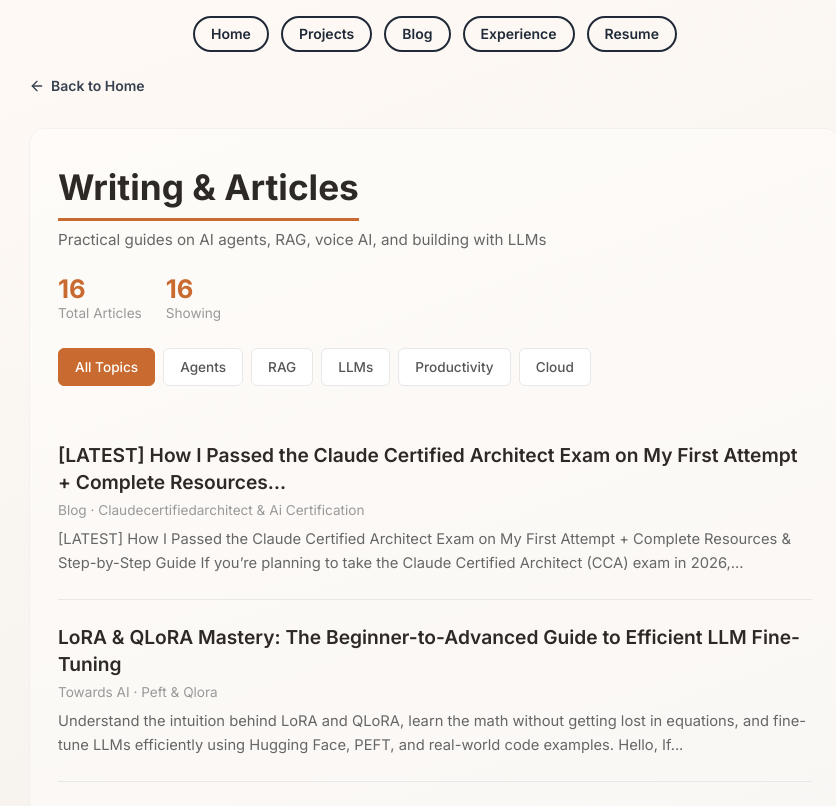
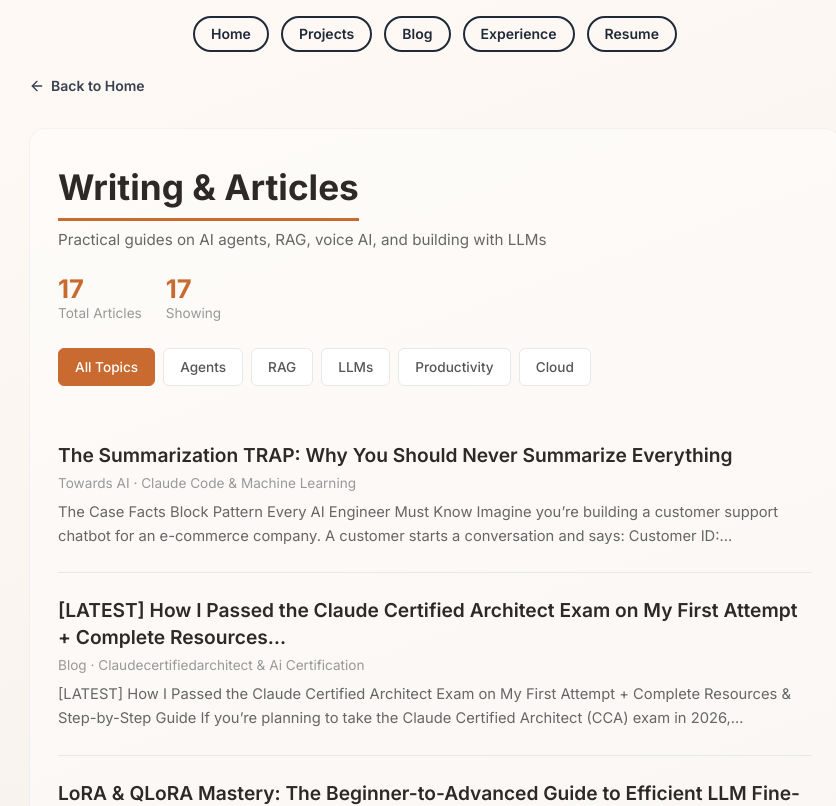
Before and after one commit to Jiten-Bhalavat/Portfolio, a React (Vite) app: page /medium in a window 1280 px wide. Shown: the top 806 px of the page, without its empty margins (205-1041 px from the left). Built offline with nearby package versions, Linux system fonts and the light colour scheme.

Commit message:
chore: sync Medium articles from RSS

```diff
--- a/src/data/medium.ts
+++ b/src/data/medium.ts
@@ -28,6 +28,14 @@ export function blogMetaLine(article: MediumArticle): string {
 }
 
 export const allMediumArticles: MediumArticle[] = [
+  {
+    title: "The Summarization TRAP: Why You Should Never Summarize Everything",
+    excerpt: "The Case Facts Block Pattern Every AI Engineer Must Know Imagine you’re building a customer support chatbot for an e-commerce company. A customer starts a conversation and says: Customer ID:...",
+    readTime: "16 min read",
+    date: "Aug 2, 2026",
+    url: "https://pub.towardsai.net/the-summarization-trap-why-you-should-never-summarize-everything-9a63438c87af",
+    tags: ["claude-code", "machine-learning", "artificial-intelligence", "large-language-models", "text-summarization"]
+  },
   {
     title: "[LATEST] How I Passed the Claude Certified Architect Exam on My First Attempt + Complete Resources…",
     excerpt: "[LATEST] How I Passed the Claude Certified Architect Exam on My First Attempt + Complete Resources & Step-by-Step Guide If you’re planning to take the Claude Certified Architect (CCA) exam in 2026,...",
```
